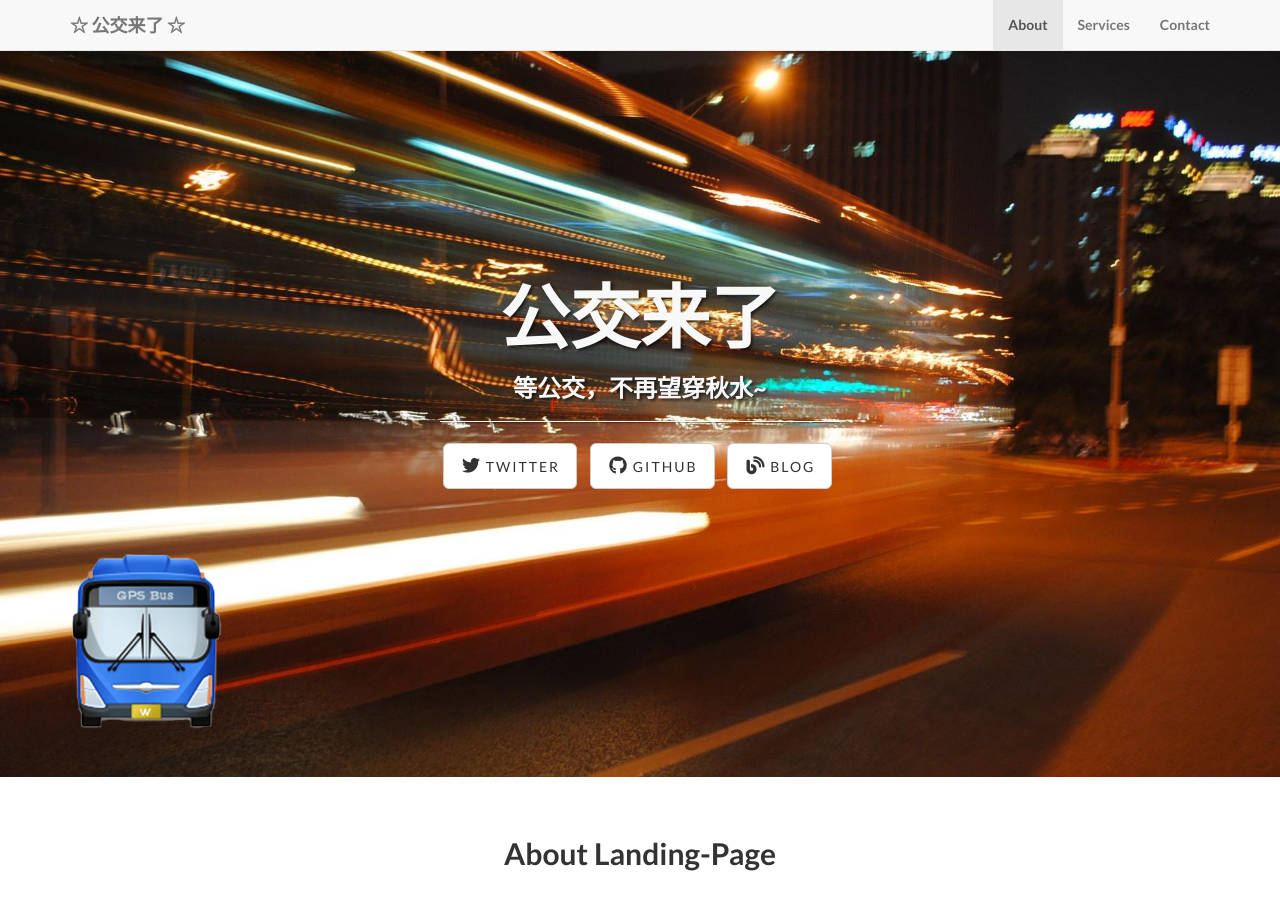
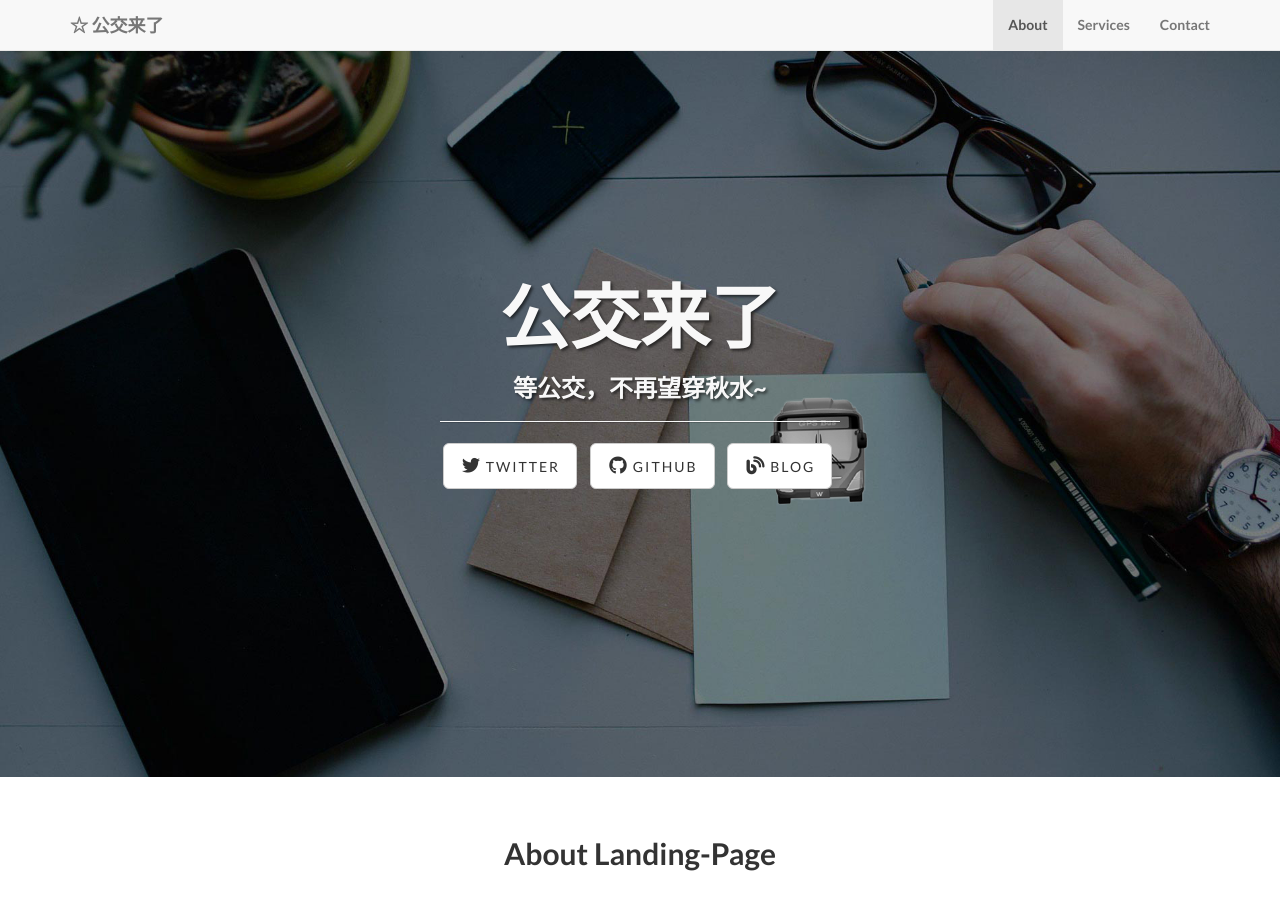
Before and after one commit to javake/bus, a Jekyll site: the page built from index.html, in a window 1280 px wide and 900 px high. Built offline with Jekyll 4.4.1, drawn with Linux system fonts in a browser that asks for light colours; nearby versions of some CDN libraries; library files that are not in the unit come from our copies.

Commit message:
change bg

```diff
--- a/_includes/header.html
+++ b/_includes/header.html
@@ -9,7 +9,7 @@
                 <span class="icon-bar"></span>
                 <span class="icon-bar"></span>
             </button>
-            <a class="navbar-brand page-scroll" href="#home"> ☆ {{ site.title }} ☆ </a>
+            <a class="navbar-brand page-scroll" href="#home"> ☆ {{ site.title }} </a>
         </div>
         <!-- Collect the nav links, forms, and other content for toggling -->
         <div class="collapse navbar-collapse" id="bs-example-navbar-collapse-1">
```
Also changed, not shown: img/intro-bg.jpg.
